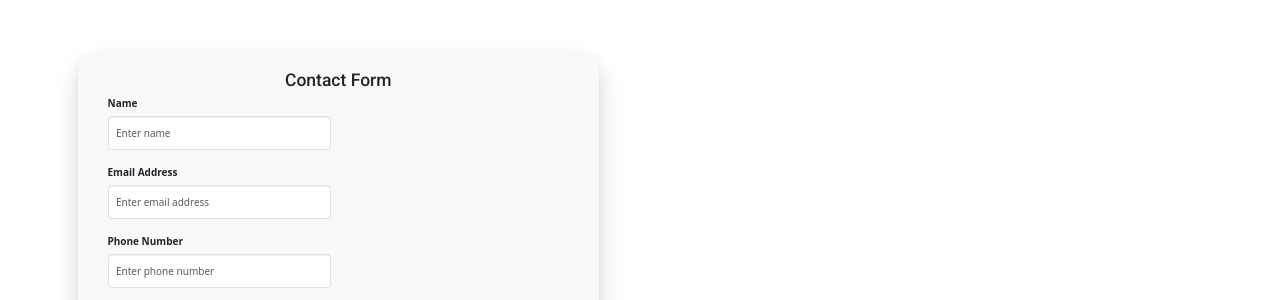
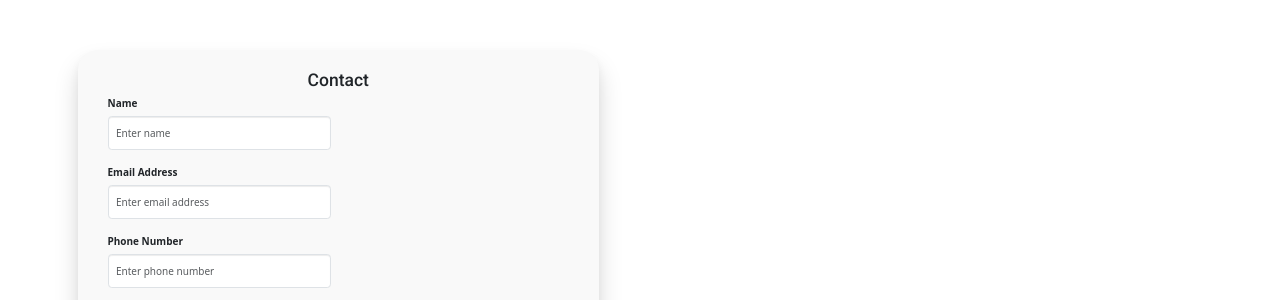
Before and after one commit to kumaranthiru1810/crackers, a PHP site: page /contact.php in a window 1280 px wide. Shown: the part 330-630 px from the top of the page. Run offline with PHP 8.4, Linux system fonts and the light colour scheme; data that the repository does not hold is empty; some libraries are stand-ins or nearby versions.

```diff
--- a/contact.php
+++ b/contact.php
@@ -32,7 +32,7 @@ foreach ($result as $row) {
                 <div class="row cform">
                     <div class="col-md-8">
                         <div class="well well-sm contact-form-box">
-                            <h3 class="contactform-heading">Contact Form</h3>
+                            <h3 class="contactform-heading">Contact</h3>
 
                             <?php
                             // After form submit checking everything for email sending
```
